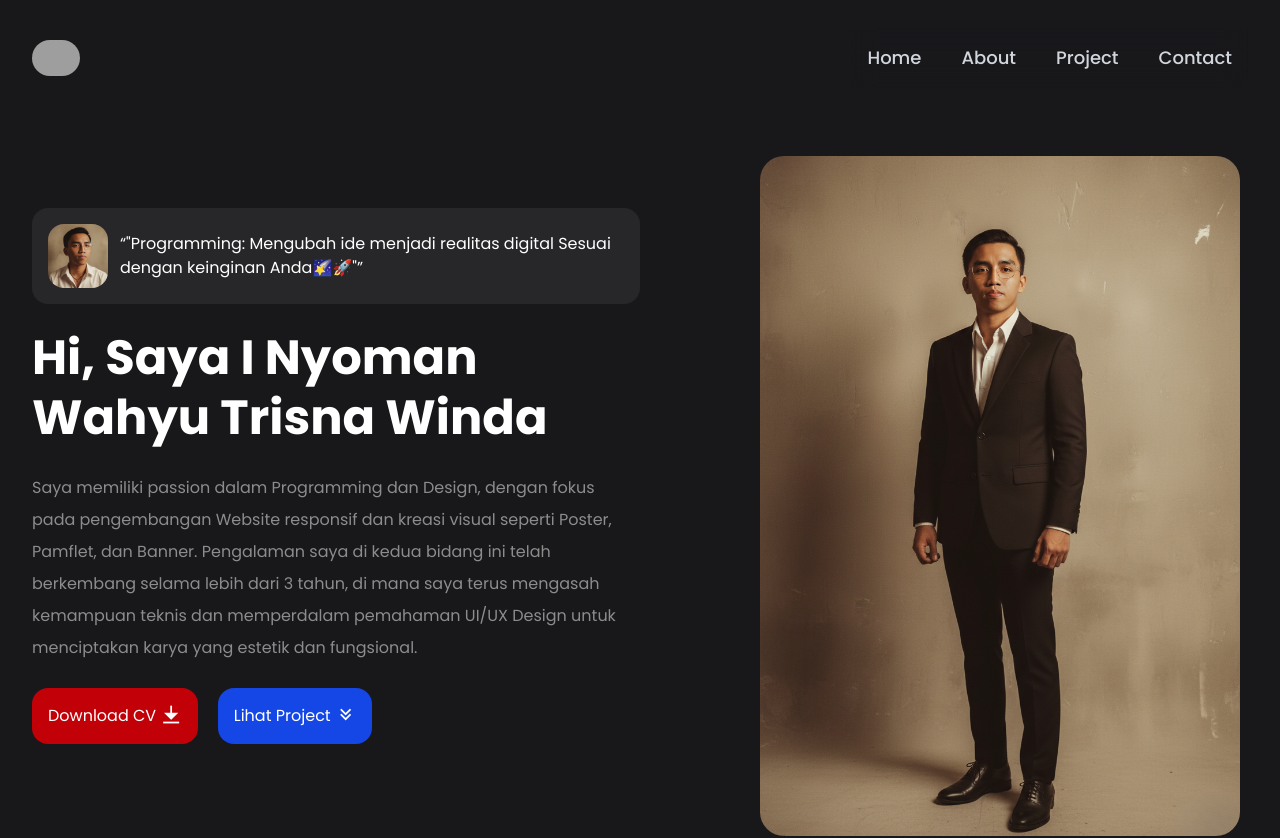
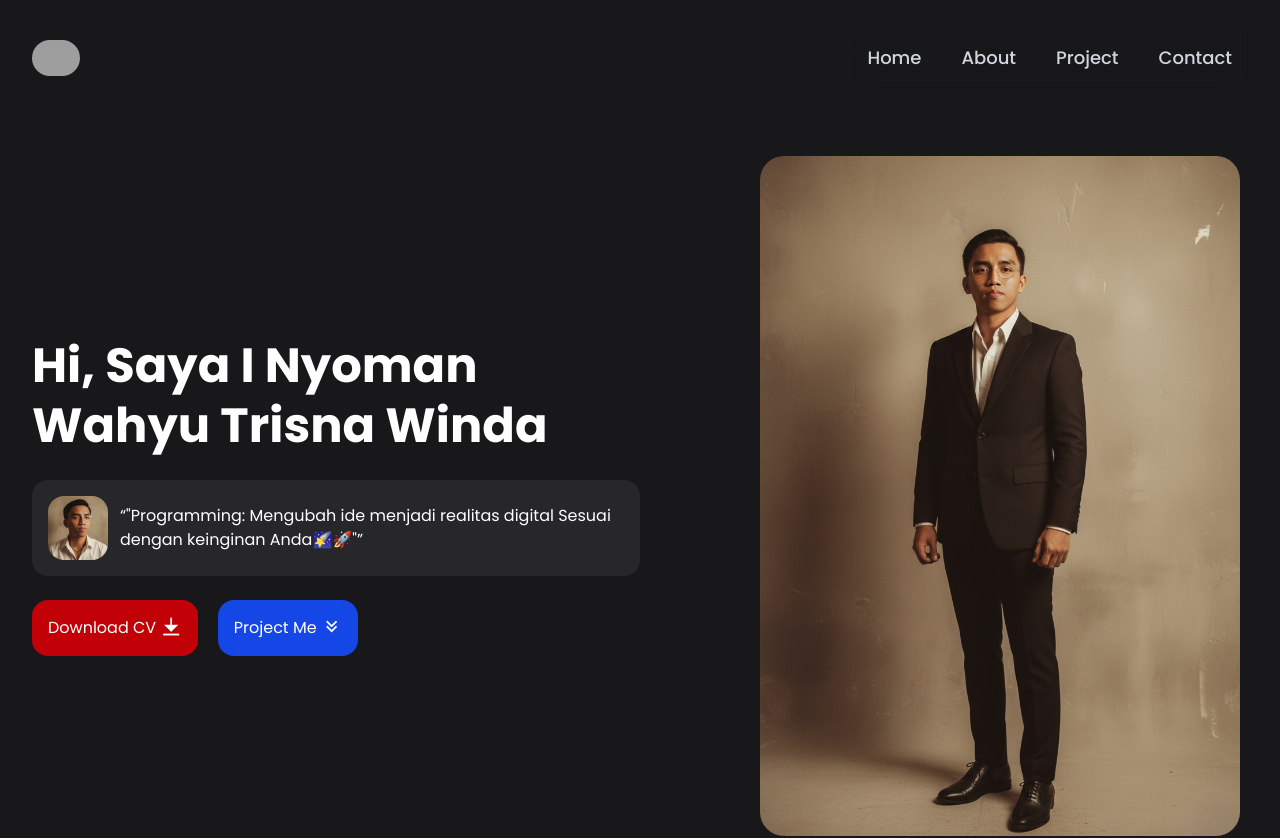
Before and after one commit to NyomanWahyu01/My-Portofolio-React-Vite, a React (Vite) app: page / in a window 1280 px wide. Shown: the top 838 px of the page. Built offline with nearby package versions, Linux system fonts and the light colour scheme; grey boxes are pictures that could not be loaded.

Commit message:
update about

```diff
--- a/src/App.jsx
+++ b/src/App.jsx
@@ -13,18 +13,20 @@ function App() {
     {/* Hero */}
       <div id="home" className="hero grid md:grid-cols-2 items-center pt-10 xl:gap-0 grid-cols-1">
         <div className="animate__animated animate__fadeInUp animate__delay-3s">
-          <div className="flex items-center gap-3 mb-6 bg-zinc-800 w-fit p-4 rounded-2xl -mt-10">
+          <h1 className="text-5xl/tight font-bold mb-6 ">Hi, Saya I Nyoman Wahyu Trisna Winda</h1>
+          <div className="flex items-center gap-3 mb-6 bg-zinc-800 w-fit p-4 rounded-2xl">
             <img src={DataImage.profileSlogan} alt="Hero Image" className="w-15 h-16 object-cover rounded-2xl" loading="lazy"/>
             <q>"Programming: Mengubah ide menjadi realitas digital Sesuai dengan keinginan Anda🌠🚀"</q>
           </div>
-          <h1 className="text-5xl/tight font-bold mb-6 ">Hi, Saya I Nyoman Wahyu Trisna Winda</h1>
-          <p className="text-base/loose mb-6 opacity-50">
+          {/* <p className="text-base/loose mb-6 opacity-50">
             Saya memiliki passion dalam Programming dan Design, dengan fokus pada pengembangan
             Website responsif dan kreasi visual seperti Poster, Pamflet, dan Banner. Pengalaman
             saya di kedua bidang ini telah berkembang selama lebih dari 3 tahun, di mana saya terus
             mengasah kemampuan teknis dan memperdalam pemahaman UI/UX Design untuk menciptakan karya
              yang estetik dan fungsional.
-          </p>
+          </p> */}
+
+          {/* Button Download CV dan Lihat Project */}
           <div className="flex items-center sm:gap-5 gap-2">
             <a
               href="https://drive.google.com/file/d/1dtsnEkmGVh8uDE_XmcCOMxtkBqEiT_t4/view?usp=sharing"
@@ -38,7 +40,7 @@ function App() {
               href="#project"
               className="bg-blue-700 p-4 rounded-2xl hover:bg-blue-600"
             >
-              Lihat Project <i className="ri-arrow-down-double-line ri-lg"></i>
+              Project Me <i className="ri-arrow-down-double-line ri-lg"></i>
             </a>
           </div>
         </div>
```
